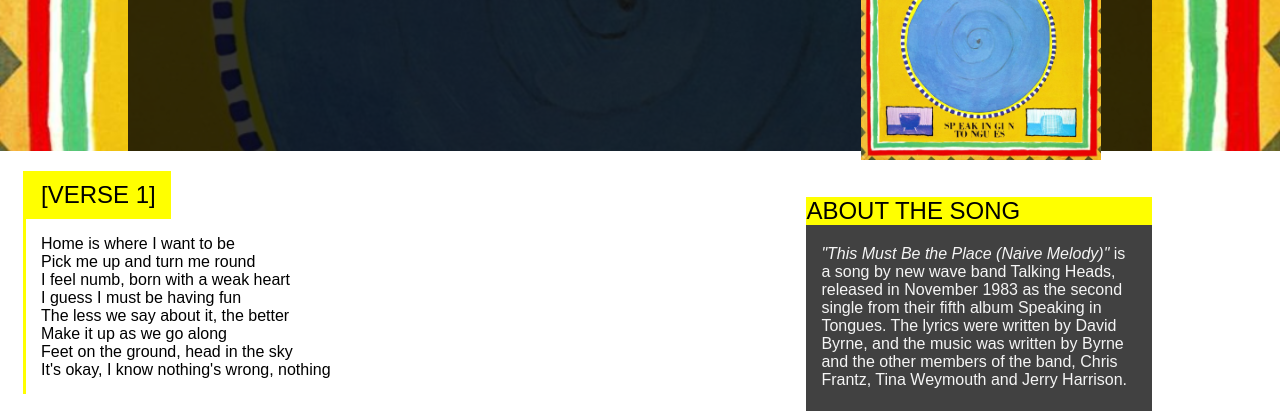
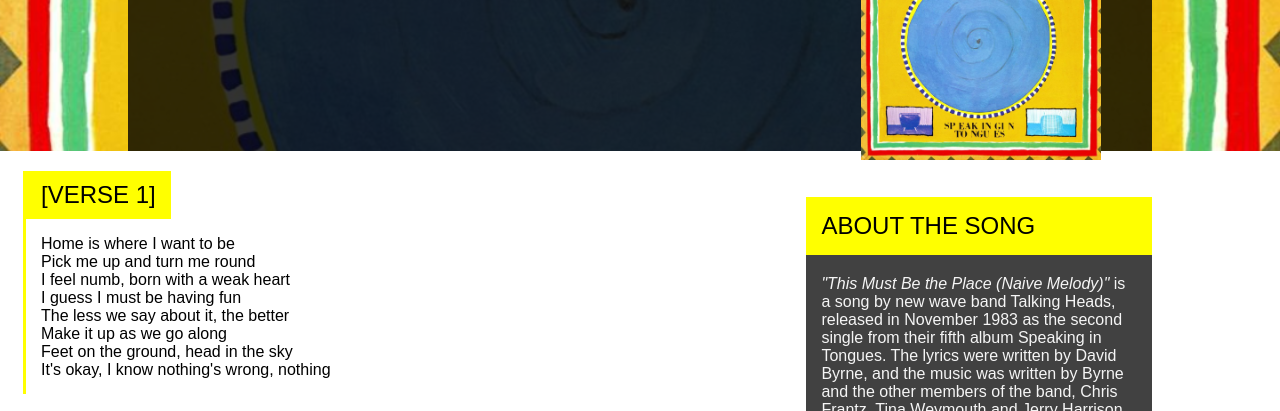
Before and after one commit to Taylormatheson/SODV2204, a plain HTML site: page Assignment 2 Lyrics/index.html in a window 1280 px wide. Shown: the part 320-731 px from the top of the page. Drawn offline with Linux system fonts and the light colour scheme.

Commit message:
change padding to about

```diff
--- a/Assignment 2 Lyrics/style.css
+++ b/Assignment 2 Lyrics/style.css
@@ -150,7 +150,7 @@ p{
     margin-top: 0em;
     font-weight: normal;
     text-transform: uppercase;
-    padding: 10px, 15px;
+    padding: 15px;
 }
 
 blockquote{
```
